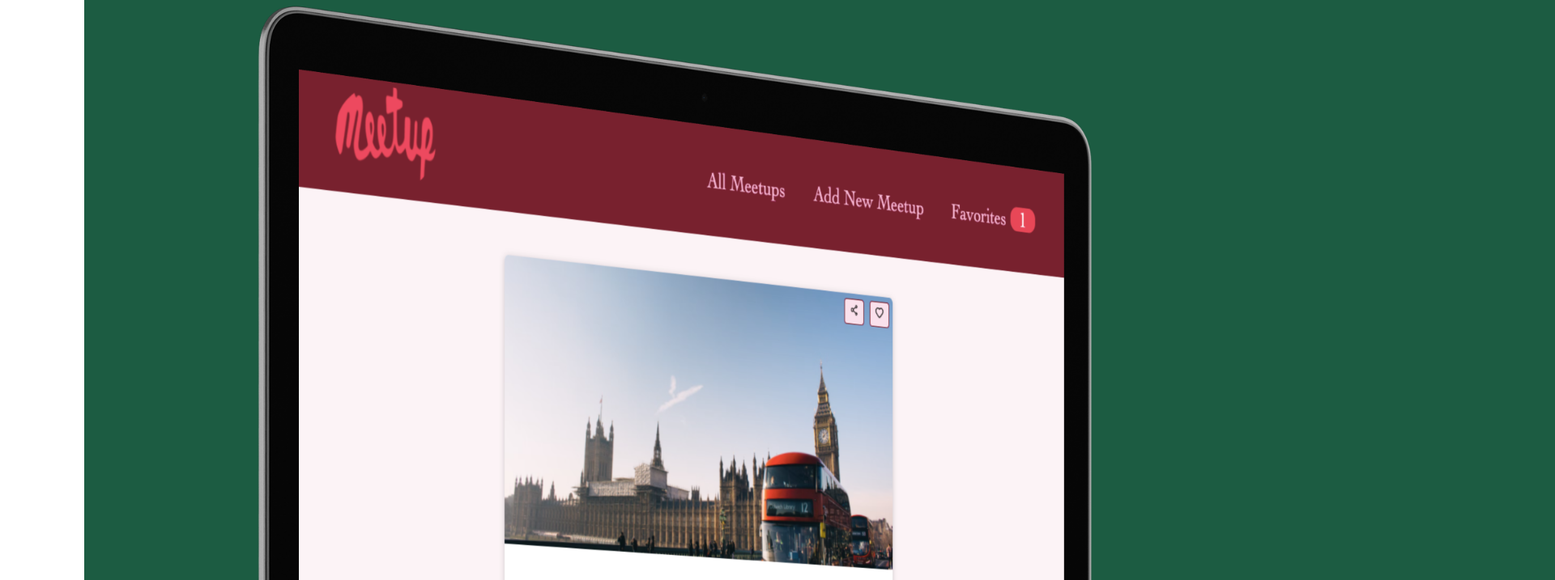
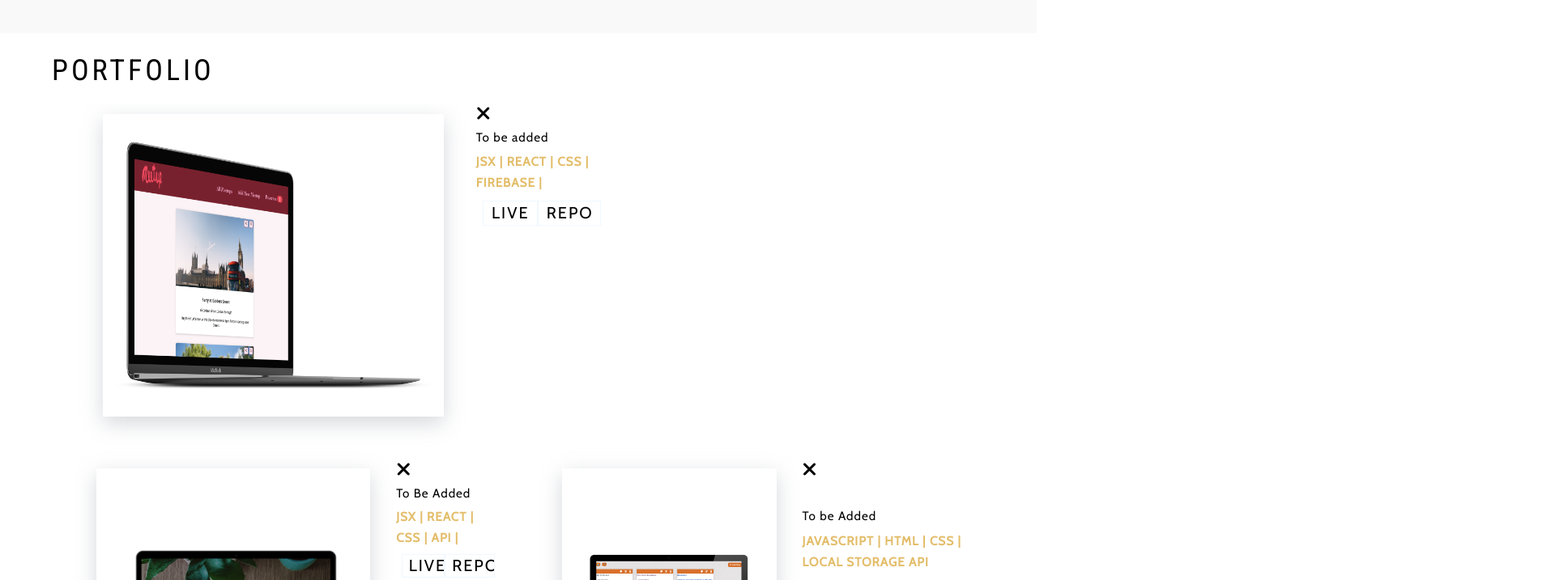
Before and after one commit to akhmed0606/web_portfolio, a plain HTML site: page index.html in a window 1280 px wide. Shown: the part 2083-2800 px from the top of the page at 81% size, 1920 px wide, since content can reach past the window. Drawn offline with nearby package versions, Linux system fonts and the light colour scheme.

Commit message:
styled portfolio section in new scss file

```diff
--- /dev/null
+++ b/styles/sass/_portfolio.scss
@@ -0,0 +1,105 @@
+.portfolio {
+    margin-top: 2%;
+    margin-bottom: 3%;
+
+  }
+
+  .projectList {
+    display: flex;
+    flex-wrap: wrap;
+    justify-content: space-between;
+    overflow:hidden;
+    padding: 0% 2%;
+  }
+
+  .projectOne,
+  .projectFour {
+    display: flex;
+    position: relative;
+    height: 400px;
+    justify-content: center;
+    margin-bottom: 40px;
+    width: 60%;
+      img {
+        object-fit: fit;
+        width: 100%;
+        height: 100%;
+        box-shadow: rgba(149, 157, 165, 0.4) 0px 8px 24px;
+
+      }
+      img:hover,
+      img:focus {
+        box-shadow: rgba(149, 157, 165, 0.8) 0px 8px 24px;
+      }
+  }
+
+  .projectTwo,
+  .projectThree {
+    display: flex;
+    position: relative;
+    height: 400px;
+    justify-content: center;
+    width: 48%;
+    img {
+      object-fit: contain;
+      width: 100%;
+      height: 100%;
+      box-shadow: rgba(149, 157, 165, 0.4) 0px 8px 24px;
+
+    }
+    img:hover,
+    img:focus {
+        box-shadow: rgba(149, 157, 165, 0.8) 0px 8px 24px;
+      }
+  }
+
+
+    h4 {
+      color: white;
+    }
+    a {
+      text-transform: uppercase;
+      padding: 2% 7%;
+      border: 1px solid aliceblue;
+      overflow: hidden;
+      position: relative;
+
+    }
+    a::after {
+      background: #fff;
+      content: "";
+      height: 155px;
+      left: -75px;
+      opacity: .2;
+      position: absolute;
+      top: -50px;
+
+      width: 35px;
+      z-index: 10;
+    }
+
+
+    .fa-times {
+      align-self: flex-end;
+      font-size: larger;
+    }
+    .fa-times:hover,
+    .fa-times:focus {
+      color: $gold;
+    }
+
+
+  .projectButton {
+    background-color: transparent;
+    padding: 3;
+    display: flex;
+    border: none;
+    width: 100%;
+  }
+
+  .linkBox {
+    width: 90%;
+    display: flex;
+    justify-content: space-evenly;
+    margin: 5% 5%;
+  }
--- a/styles/sass/style.scss
+++ b/styles/sass/style.scss
@@ -5,4 +5,5 @@
 
 @import 'header';
 @import 'skills';
-@import 'about'
+@import 'about';
+@import 'portfolio'
```
Also changed, not shown: styles/style.css.
